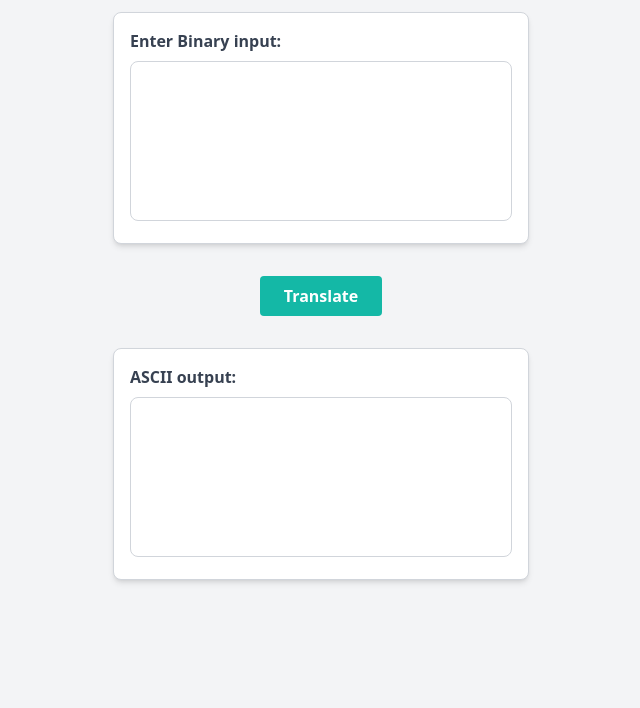
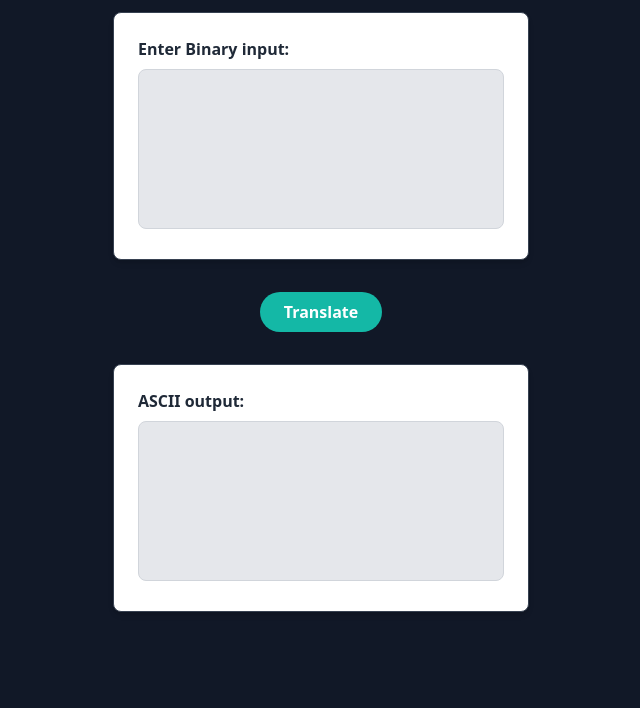
Before and after one commit to rohit746/binary-translator, a website built with Vite: page index.html in a window 1280 px wide. Shown: the part 92-800 px from the top of the page, without its empty margins (319-959 px from the left). Built offline with nearby package versions, Linux system fonts and the light colour scheme.

Commit message:
Update index.html

```diff
--- a/index.html
+++ b/index.html
@@ -5,7 +5,7 @@
   <meta name="viewport" content="width=device-width, initial-scale=1.0" />
   <title>Binary Translator</title>
   <link href="src/index.css" rel="stylesheet">
-  <link rel="icon" type="image/svg+xml" href="/public/vite.svg">
+  <link rel="icon" type="image/svg+xml" href="vite.svg">
 
   <!-- Add meta description -->
   <meta name="description" content="Binary Translator - Convert binary input to ASCII output">
@@ -23,19 +23,19 @@
   <meta name="twitter:image" content="https://binary-translator-zeta.vercel.app/image.jpg">
   <meta name="twitter:url" content="https://binary-translator-zeta.vercel.app/">
 </head>
-<body class="bg-gray-100">
+<body class="dark bg-gray-900 text-gray-100 overflow-hidden">
 <div class="container mx-auto px-4 py-8 max-w-md">
   <h1 class="text-4xl font-bold text-center text-teal-500 mb-8">Binary Translator</h1>
-  <div class="card bg-white p-4 border border-gray-300 rounded-lg shadow-md mb-8">
-    <label for="binaryInput" class="block text-gray-700 font-bold mb-2">Enter Binary input:</label>
-    <textarea class="p-4 border border-gray-300 rounded-lg resize-none w-full h-40 text-gray-700 placeholder-gray-400 focus:outline-none focus:ring focus:ring-teal-400" id="binaryInput"></textarea>
+  <div class="bg-white dark:bg-gray-800 p-6 border border-gray-700 rounded-lg shadow-md mb-8">
+    <label for="binaryInput" class="block text-gray-800 dark:text-gray-100 font-bold mb-2">Enter Binary input:</label>
+    <textarea class="p-4 border border-gray-300 dark:border-gray-700 rounded-lg resize-none w-full h-40 text-gray-800 dark:text-gray-100 placeholder-gray-400 focus:outline-none focus:ring focus:ring-teal-400 bg-gray-200 dark:bg-gray-700" id="binaryInput"></textarea>
   </div>
   <div class="flex justify-center mb-8">
-    <button class="bg-teal-500 hover:bg-teal-600 text-white font-bold py-2 px-6 rounded transition-colors duration-300" id="translateButton">Translate</button>
+    <button class="bg-teal-500 hover:bg-teal-600 text-white font-bold py-2 px-6 rounded-full transition-colors duration-300" id="translateButton">Translate</button>
   </div>
-  <div class="card bg-white p-4 border border-gray-300 rounded-lg shadow-md">
-    <label for="asciiOutput" class="block text-gray-700 font-bold mb-2">ASCII output:</label>
-    <textarea class="p-4 border border-gray-300 rounded-lg resize-none w-full h-40 text-gray-700 placeholder-gray-400 focus:outline-none focus:ring focus:ring-teal-400" id="asciiOutput" readonly></textarea>
+  <div class="bg-white dark:bg-gray-800 p-6 border border-gray-700 rounded-lg shadow-md">
+    <label for="asciiOutput" class="block text-gray-800 dark:text-gray-100 font-bold mb-2">ASCII output:</label>
+    <textarea class="p-4 border border-gray-300 dark:border-gray-700 rounded-lg resize-none w-full h-40 text-gray-800 dark:text-gray-100 placeholder-gray-400 focus:outline-none focus:ring focus:ring-teal-400 bg-gray-200 dark:bg-gray-700" id="asciiOutput" readonly></textarea>
   </div>
 </div>
 
```
